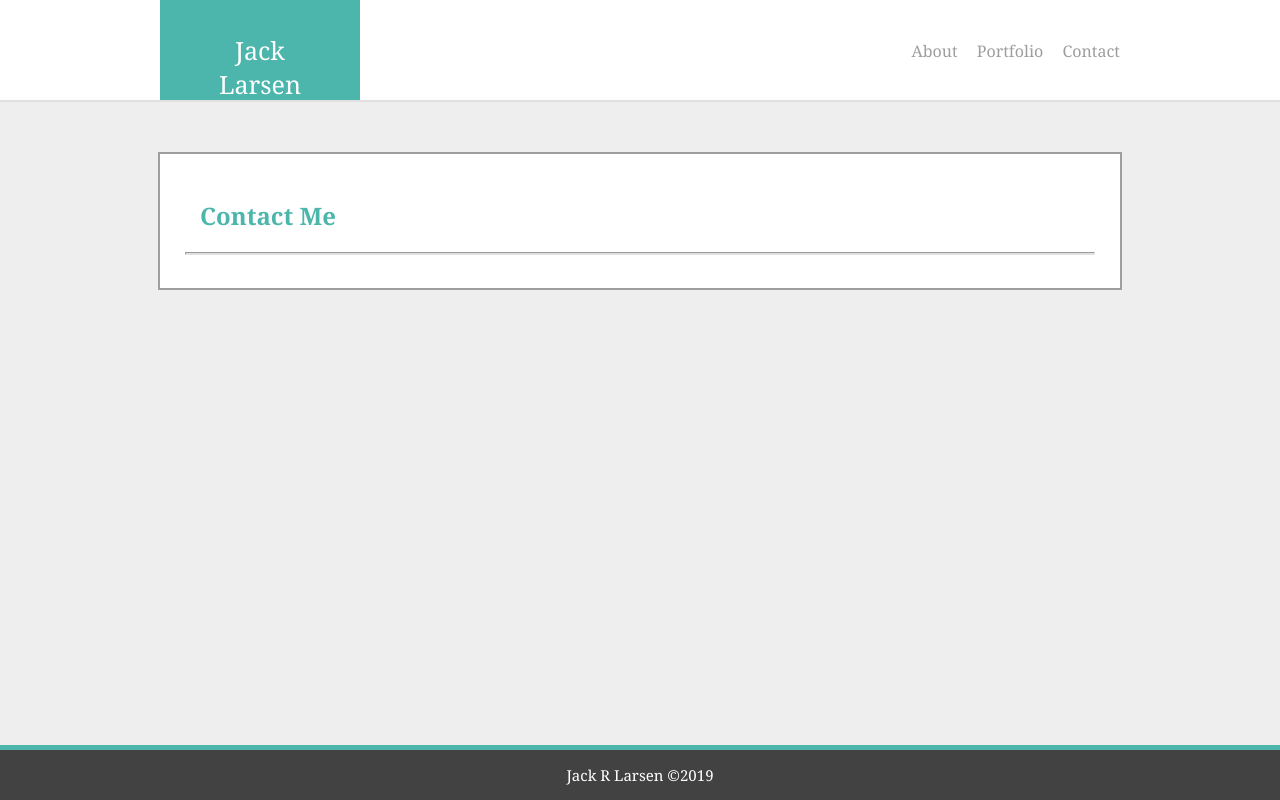
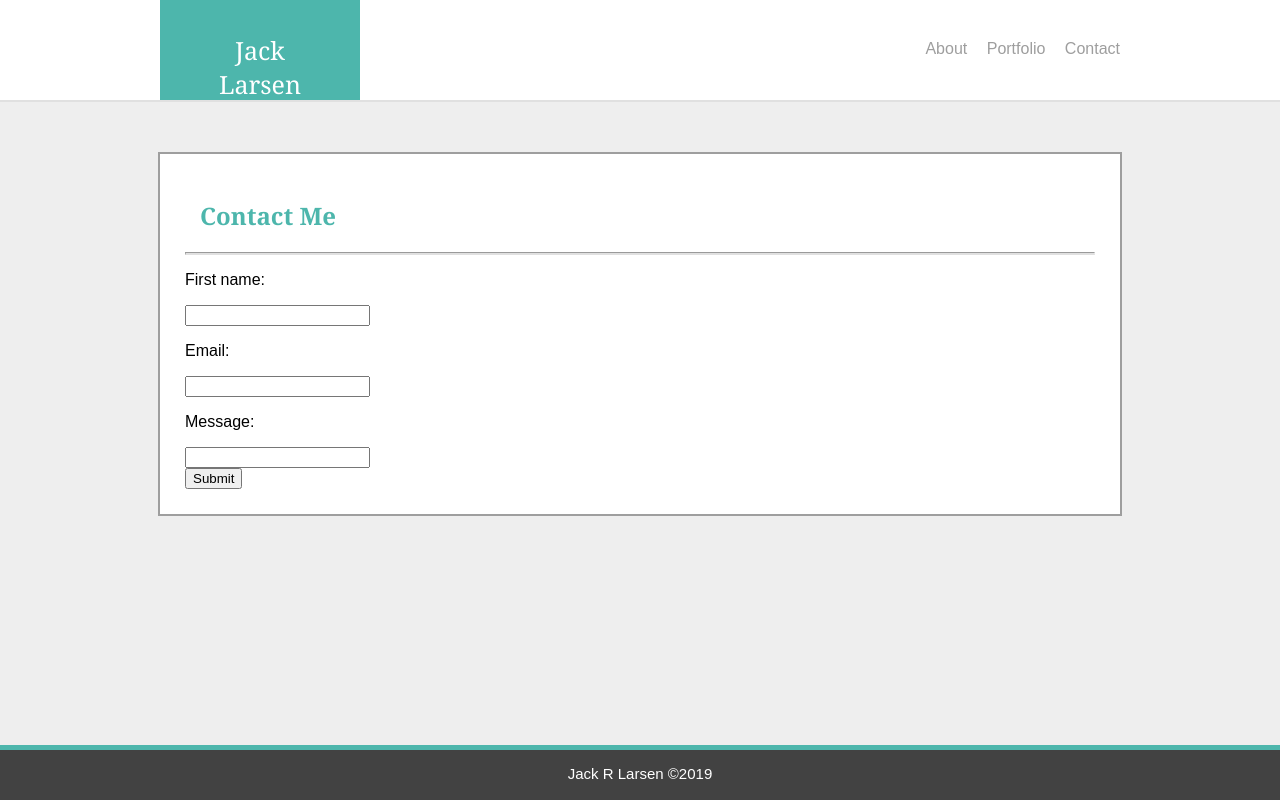
Before and after one commit to mememoomoo/homework1, a plain HTML site: page contact.html in a window 1280 px wide. Drawn offline with Linux system fonts and the light colour scheme.

Commit message:
Added contact form. Changed body and menu to Arial.

```diff
--- a/contact.html
+++ b/contact.html
@@ -3,7 +3,7 @@
 
 <head>
     <meta charset="UTF-8">
-    <title>Jack R Larsen</title>
+    <title>Jack R Larsen | Contact</title>
     <link rel="stylesheet" type="text/css" href="css/style.css">
 </head>
 
@@ -25,7 +25,18 @@
     <section id="content">
         <h1>Contact Me</h1>
         <hr>
-
+        <form>
+            <p>First name:</p>
+            <input type="text" name="firstname">
+            <br>
+            <p>Email:</p>
+            <input type="text" name="email">
+            <br>
+            <p>Message:</p>
+            <input type="text" name="message">
+            <br>
+            <input type="submit">
+        </form>
     </section>
 
     <footer>
--- a/css/style.css
+++ b/css/style.css
@@ -7,7 +7,7 @@ body {
     background-color: #eeeeee;
     width: 100%;
     margin: 0 auto;
-    font-family: Georgia, 'Times New Roman', Times, serif;
+    font-family:  'Arial', 'Helvetica Neue', Helvetica, sans-serif;
 }
 
 #content {
@@ -17,6 +17,8 @@ body {
     margin: auto;
     padding: 25px;
     float: center;
+    z-index: 1;
+
 }
 
 .bio {
@@ -33,6 +35,7 @@ body {
 h1 {
     color: #4DB6AC;
     padding-left: 15px;
+    font-family: Georgia, 'Times New Roman', Times, serif;
 }
 
 hr {
@@ -45,6 +48,7 @@ hr {
     background-color: #ffffff;
     border-bottom: 2px solid #e0e0e0;
     margin-bottom: 50px;
+    z-index: 2;
 }
 
 .container {
@@ -52,6 +56,7 @@ hr {
     height: 100px;
     background-color: #ffffff;
     margin: 0 auto;
+    z-index: 3;
 }
 
 .menu {
@@ -72,6 +77,7 @@ hr {
     padding: 33px;
     color: #ffffff;
     font-size: 25px;
+    font-family: Georgia, 'Times New Roman', Times, serif;
 }
 
 .logo {
```
Also changed, not shown: index.html (+1 -1 lines), portfolio.html (+1 -1 lines).
